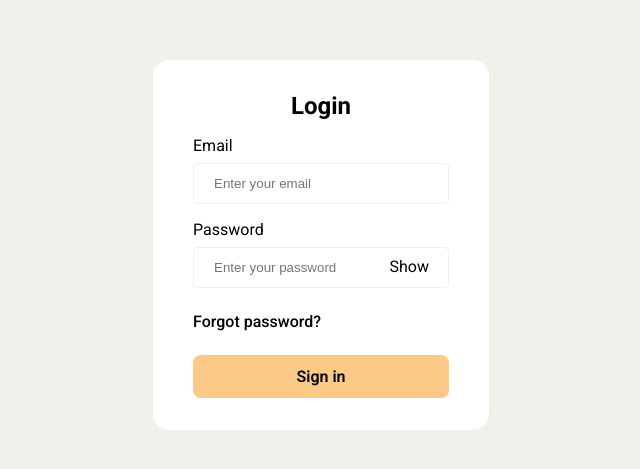
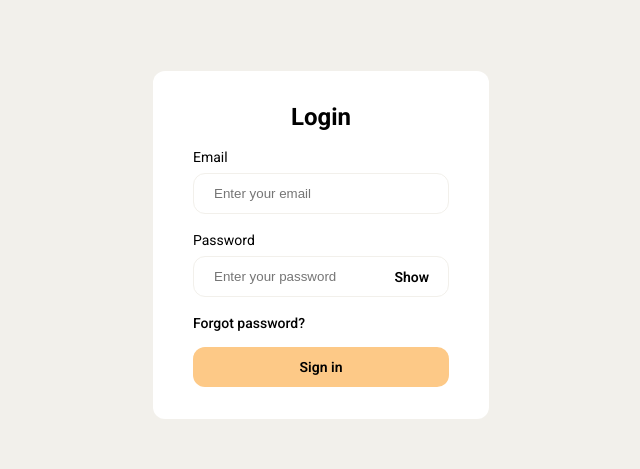
Before and after one commit to romariosc15/login-challenge, a Vue app: page / in a window 1280 px wide. Shown: the part 155-624 px from the top of the page, without its empty margins (319-959 px from the left). Built offline with nearby package versions, Linux system fonts and the light colour scheme.

Commit message:
refactor: improving css

```diff
--- a/src/assets/main.css
+++ b/src/assets/main.css
@@ -17,9 +17,11 @@ button {
   --color-primary: #fdc987;
   --color-border: #f2f0eb;
   --color-text: #000;
-  --radius-sm: 0.25rem;
-  --radius-md: 0.5rem;
-  --radius-lg: 1rem;
-  --padding-sm: 0.75rem;
-  --padding-md: 1.25rem;
+  --radius-lg: 0.75rem;
+  --padding-md: 0.75rem;
+  --padding-lg: 1.25rem;
+  --margin-md: 0.5rem;
+  --margin-xl: 1rem;
+  --font-size-sm: 0.875rem;
+  --font-size-xl: 1.5rem;
 }
--- a/src/components/LoginForm.vue
+++ b/src/components/LoginForm.vue
@@ -57,34 +57,28 @@ const signIn = () => {
   background-color: white;
   width: 20%;
   padding: 2rem 2.5rem;
-  border-radius: 1rem;
 }
 
 .login-title {
-  font-size: 1.5rem;
+  font-size: var(--font-size-xl);
   font-weight: 700;
   text-align: center;
-  margin-bottom: 1rem;
 }
 
 .login-label {
   display: inline-block;
-  margin-bottom: 0.5rem;
+  margin-bottom: var(--margin-md);
 }
 
 .login-input {
   box-sizing: border-box;
   width: 100%;
-  margin-bottom: 1rem;
-  padding: var(--padding-sm) var(--padding-md);
-  border-radius: 0.25rem;
+  padding: var(--padding-md) var(--padding-lg);
   border: 1px solid var(--color-border);
 }
 
 .login-link {
   display: inline-block;
-  margin-top: 0.5rem;
-  margin-bottom: 1.5rem;
   font-weight: 500;
   text-decoration: none;
   color: var(--color-text);
@@ -93,11 +87,7 @@ const signIn = () => {
 .login-button {
   width: 100%;
   background-color: var(--color-primary);
-  padding-top: var(--padding-sm);
-  padding-bottom: var(--padding-sm);
-  border-radius: 0.5rem;
-  font-weight: 600;
-  cursor: pointer;
+  padding: var(--padding-md) 0;
 }
 
 .login-button:hover {
@@ -113,6 +103,23 @@ const signIn = () => {
   right: 1.25rem;
   bottom: 28px;
   background: none;
+}
+
+.login-title,
+.login-input,
+.login-link {
+  margin-bottom: var(--margin-xl);
+}
+
+.login-card,
+.login-input,
+.login-button {
+  border-radius: var(--radius-lg);
+}
+
+.login-password-button,
+.login-button {
+  font-weight: 600;
   cursor: pointer;
 }
 
```
